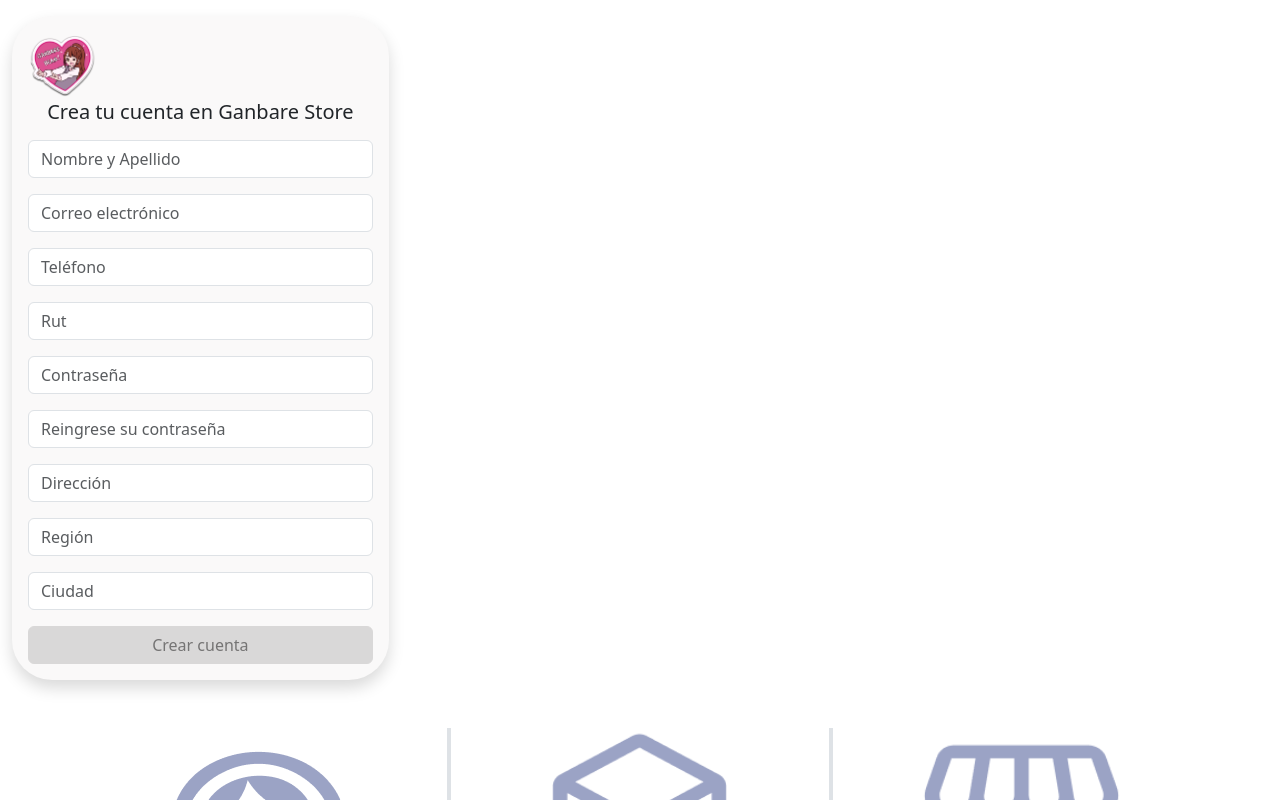
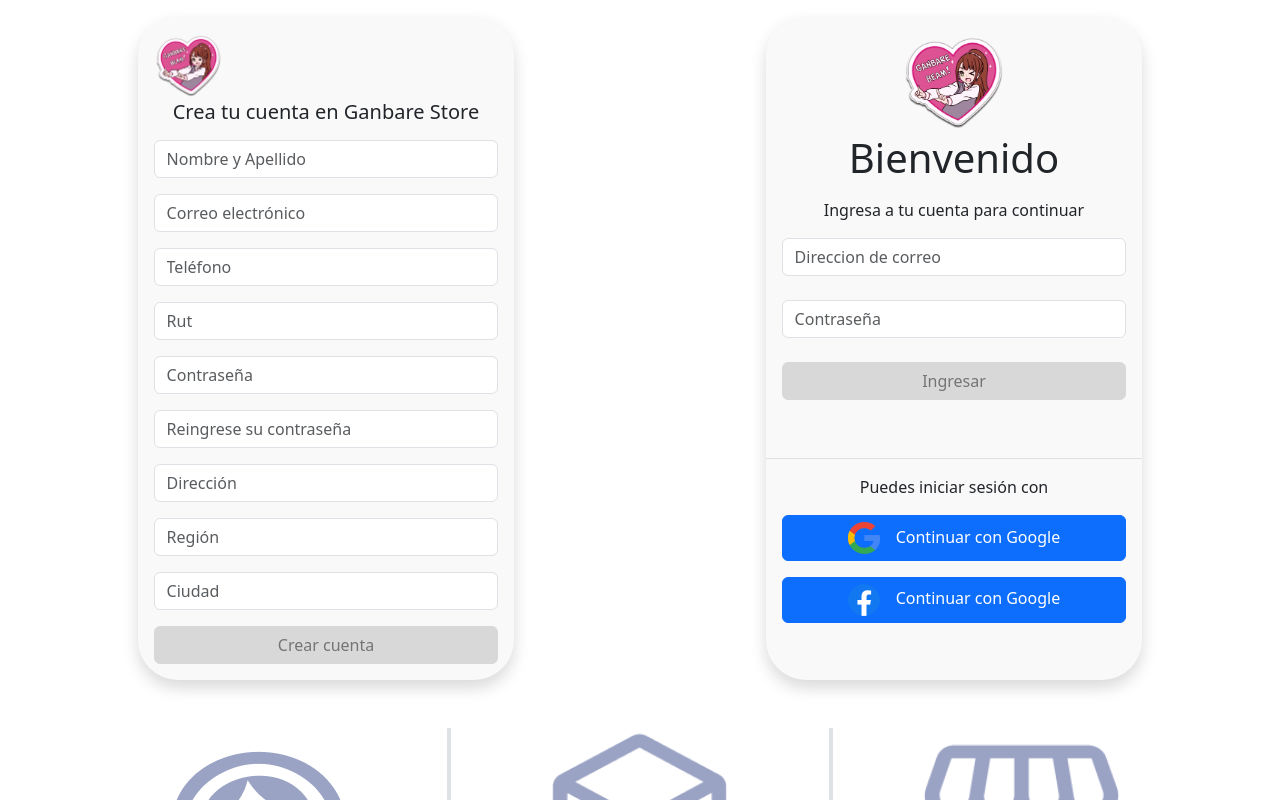
Before and after one commit to Nandem1/ganbare-store-g27-front, a React (Vite) app: page / in a window 1280 px wide. Shown: the top 800 px of the page. Built offline with nearby package versions, Linux system fonts and the light colour scheme.

Commit message:
pantalla de login

```diff
--- /dev/null
+++ b/src/components/login/Login.jsx
@@ -0,0 +1,98 @@
+import { useEffect, useState } from 'react';
+import { Form, Button, Image } from 'react-bootstrap';
+import Card from 'react-bootstrap/Card';
+import './Login.css';
+
+const Login = () => {
+    const [formData, setFormData] = useState({
+        email:'',
+        password:'',
+    });
+    const [variant, setVariant] = useState("secondary");
+
+    const handleInputChange = (event) => {
+        const { name, value } = event.target;
+        setFormData({ ...formData, [name]: value });
+      };
+
+      const handleSubmit = (event) => {
+        event.preventDefault();
+        alert("estoy funcionando");
+        // Realizar la lógica de envío del formulario
+      };
+
+      const isFormValid = Object.values(formData).every((value) => value !== '');
+    useEffect(() => {
+        setVariant(isFormValid?'primary':'secondary');
+    },[formData]);
+
+    return (
+        <Card style={{ width: '30%' }} className="mt-3 cardStyle shadow shadow-left border border-0">
+          <Card.Body>
+            <div className='image-container d-flex justify-content-center align-items-center'>
+                <Image
+                    src="/images/logo.png"
+                    alt="logo tienda"
+                    width="30%"
+                />
+            </div>
+            <Card.Title className='text-center mb-3 fs-1'>Bienvenido</Card.Title>
+            <Card.Text className='text-center mb-3'>Ingresa a tu cuenta para continuar</Card.Text>
+            <Form onSubmit={handleSubmit}>
+                <Form.Group controlId="login">
+                    <Form.Control
+                        type="email"
+                        placeholder="Direccion de correo"
+                        name="email"
+                        value={formData.email}
+                        onChange={handleInputChange}
+                        className="mb-4"
+                        required
+                    />
+                    <Form.Control
+                        type="password"
+                        placeholder="Contraseña"
+                        name="password"
+                        value={formData.password}
+                        onChange={handleInputChange}
+                        className="mb-4"
+                        required
+                    />
+                    <Button
+                        disabled={!isFormValid}
+                        className={`w-100 ${variant}`}
+                        type="submit"
+                    >
+                        Ingresar
+                    </Button>
+                </Form.Group>
+            </Form>
+          </Card.Body>
+          <Card.Body className='border-top'>
+            <Card.Text className='text-center'>Puedes iniciar sesión con</Card.Text>
+            <Button
+            className={`w-100 mb-3`}
+            type="submit">
+                <Image
+                src='/images/google.png'
+                width='10%'
+                className='me-3'
+                />
+                Continuar con Google
+            </Button>
+            <Button
+            className={`w-100`}
+            type="submit">
+                <Image
+                src='/images/Facebook-logo.png'
+                width='10%'
+                className='me-3'
+                />
+                Continuar con Google
+            </Button>
+          </Card.Body>
+        </Card>
+    );
+}
+
+export default Login;
--- a/src/views/LoginRegisterContainer/LoginRegisterContainer.jsx
+++ b/src/views/LoginRegisterContainer/LoginRegisterContainer.jsx
@@ -1,10 +1,12 @@
 import { Container } from "react-bootstrap";
+import Login from "../../components/login/Login";
 import Registration from "../../components/Registration/Registration";
 
 const LoginRegisterContainer = () => {
     return (
-        <Container fluid>
+        <Container fluid className="d-flex justify-content-around ">
             <Registration />
+            <Login />
         </Container>
     )
 }
```
Also changed, not shown: public/images/Facebook-logo.png (added), public/images/google.png (added), src/components/login/Login.css (line endings or trailing spaces).
